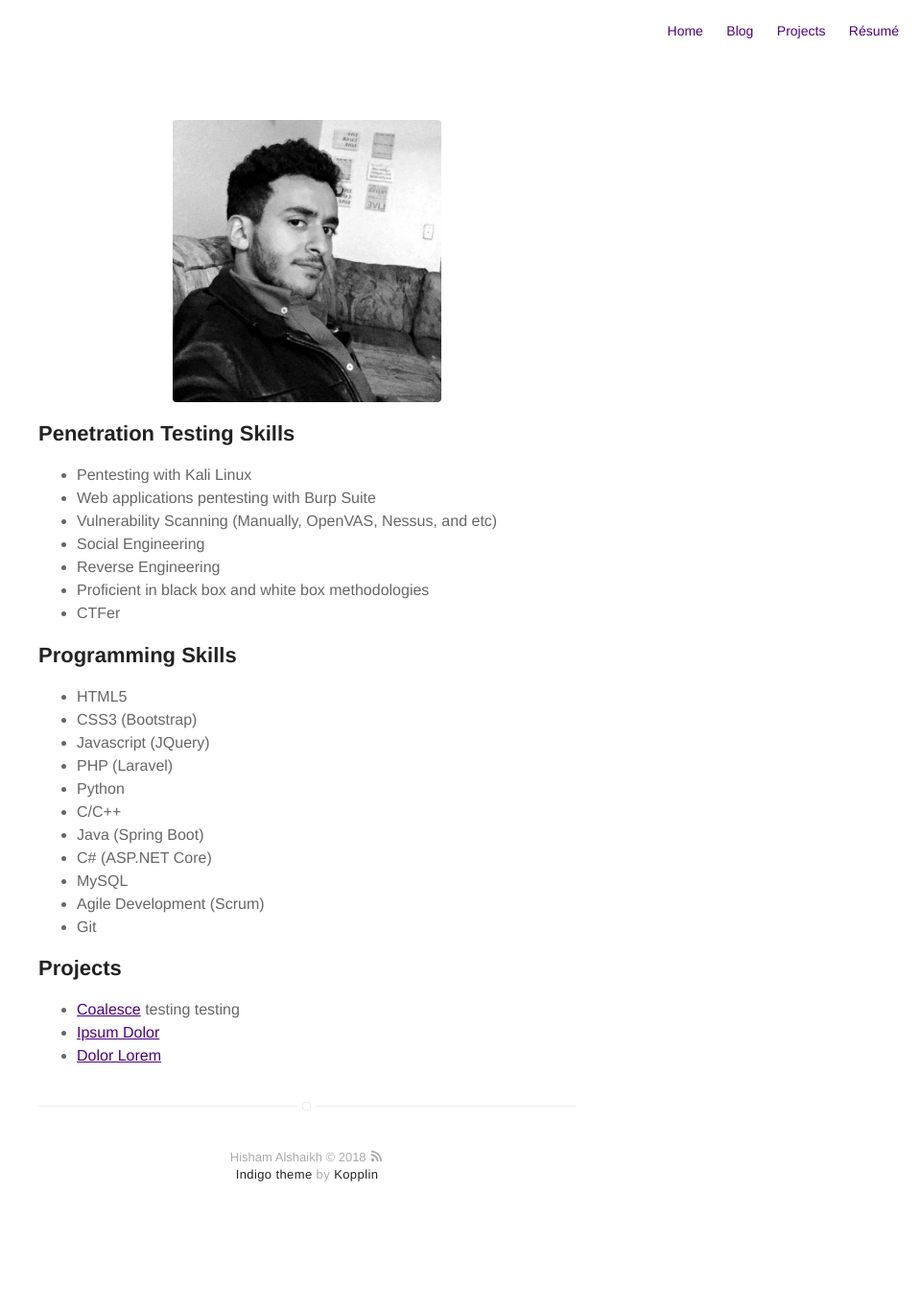
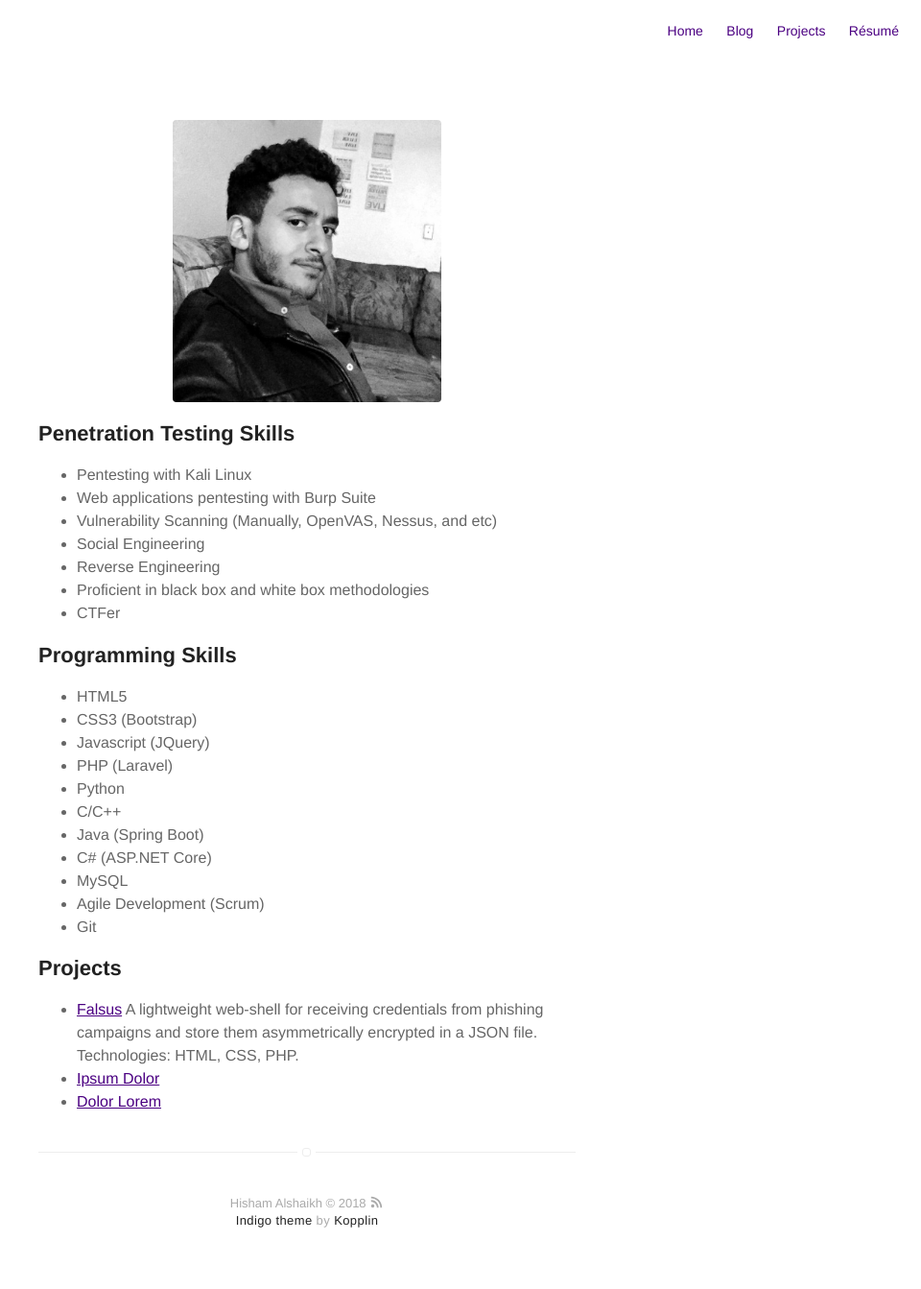
Before and after one commit to h15h4m/h15h4m.github.io, a Jekyll site: the page built from about.md, in a window 1280 px wide. Shown: the whole page at 96% size, without its empty margins (320-1280 px from the left). Built offline with Jekyll 4.4.1, drawn with Linux system fonts in a browser that asks for light colours; before the commit the page ends 1295 px from its top, so only the background shows below that.

Commit message:
Update about.md

```diff
--- a/about.md
+++ b/about.md
@@ -37,7 +37,8 @@ layout: page
 <h2>Projects</h2>
 
 <ul>
-	<li><a href="https://github.com/">Coalesce</a> testing testing</li>
+	<li><a href="https://github.com/">Falsus</a> A lightweight web-shell for receiving credentials from phishing campaigns and store them asymmetrically encrypted in a JSON file. Technologies: HTML, CSS, PHP.
+</li>
 	<li><a href="https://github.com/">Ipsum Dolor</a></li>
 	<li><a href="https://github.com/">Dolor Lorem</a></li>
 </ul>
```
